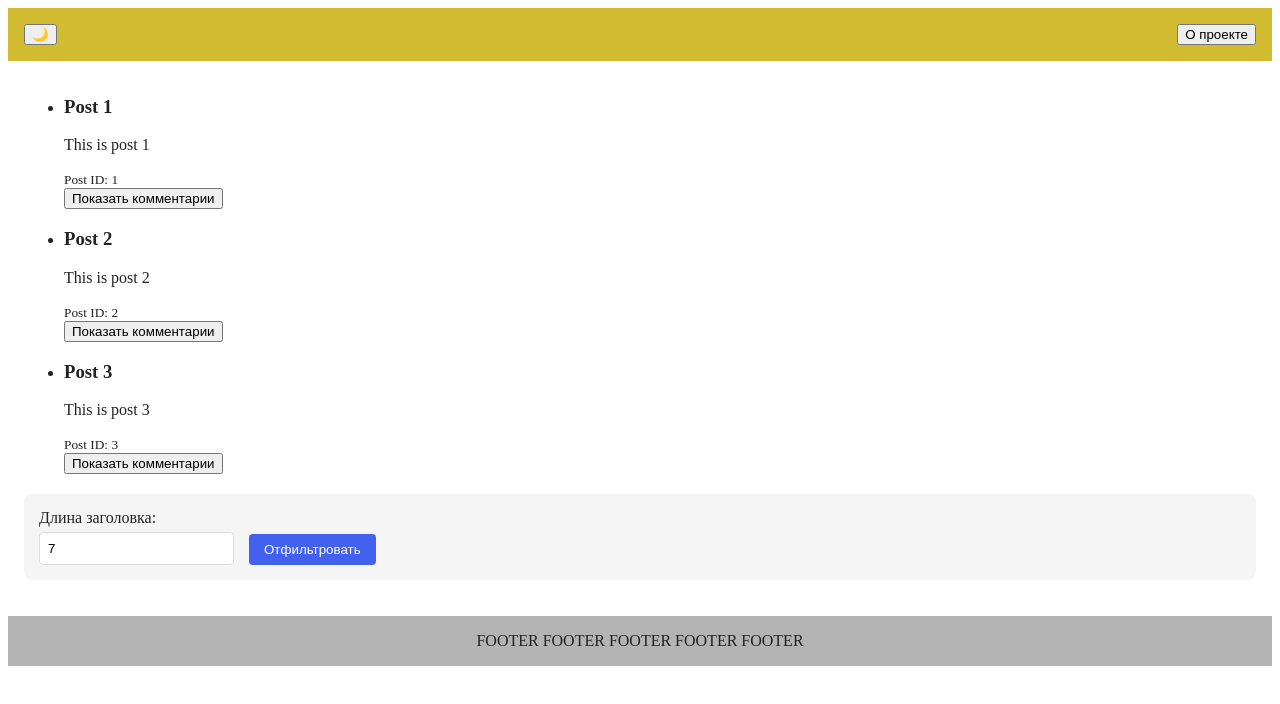
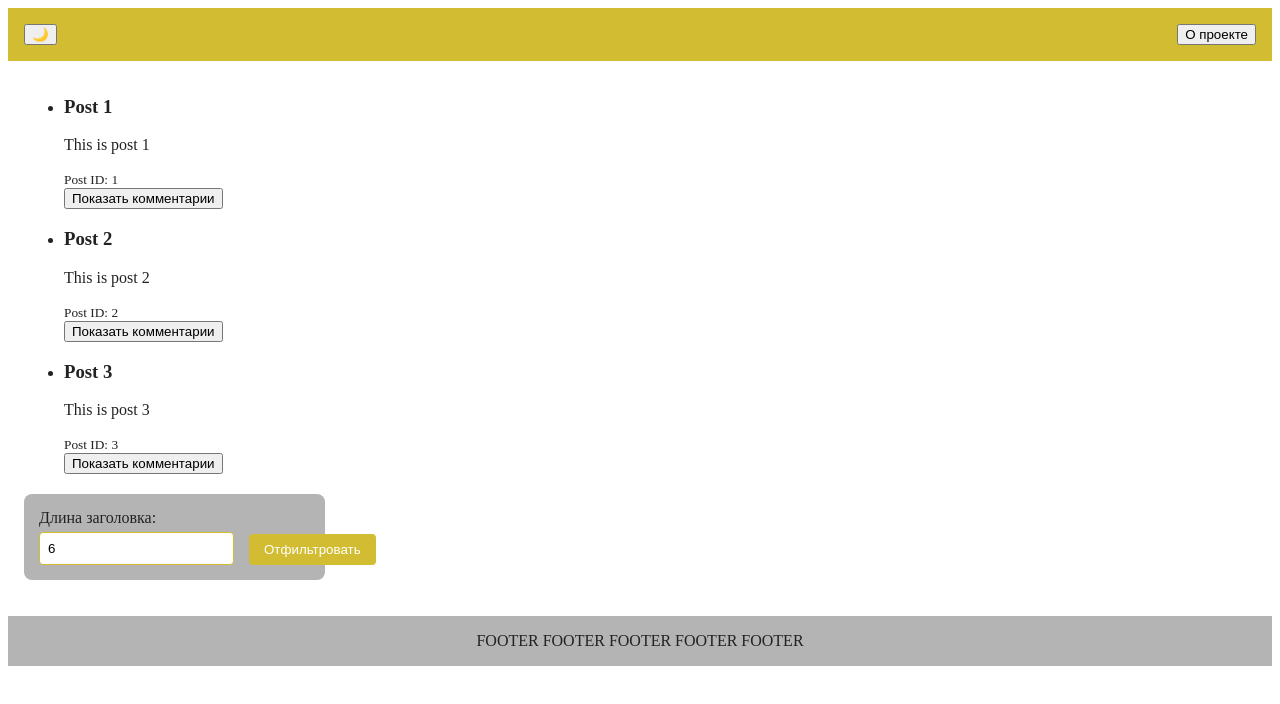
Before and after one commit to FlintAB/React-intensive, a React (Vite) app: page / in a window 1280 px wide. Shown: the top 704 px of the page. Built offline with nearby package versions, Linux system fonts and the light colour scheme.

Commit message:
fix(PostLengthFilter)/styles

```diff
--- a/src/features/PostLengthFilter/ui/PostLengthFilter.module.css
+++ b/src/features/PostLengthFilter/ui/PostLengthFilter.module.css
@@ -1,7 +1,8 @@
 .container {
    margin: 20px 0;
    padding: 15px;
-   background: #f5f5f5;
+   max-width: 22%;
+   background: var(--bg-secondary);
    border-radius: 8px;
 }
 
@@ -19,19 +20,15 @@
 
 .controls input {
    padding: 8px;
-   border: 1px solid #ddd;
+   border: 1px solid var(--accent-color);
    border-radius: 4px;
 }
 
 .controls button {
    padding: 8px 15px;
-   background: #4361ee;
+   background: var(--accent-color);
    color: white;
    border: none;
    border-radius: 4px;
    cursor: pointer;
 }
-
-.controls button:hover {
-   background: #3a56d4;
-}
--- a/src/features/PostLengthFilter/ui/PostLengthFilter.tsx
+++ b/src/features/PostLengthFilter/ui/PostLengthFilter.tsx
@@ -10,7 +10,7 @@ type PostLengthFilterProps = {
 }
 
 export const PostLengthFilter: FC<PostLengthFilterProps> = ({ posts, onFilter }) => {
-   const [maxLength, setMaxLength] = useState(7);
+   const [maxLength, setMaxLength] = useState(6);
 
    const handleFilter = () => {
       const filtered = filterByLength(posts, maxLength);
```
